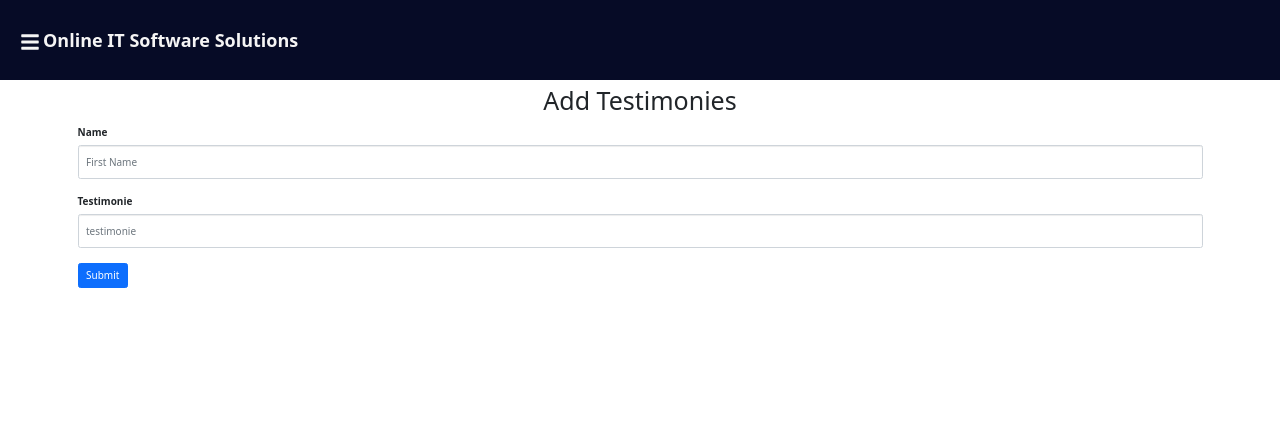
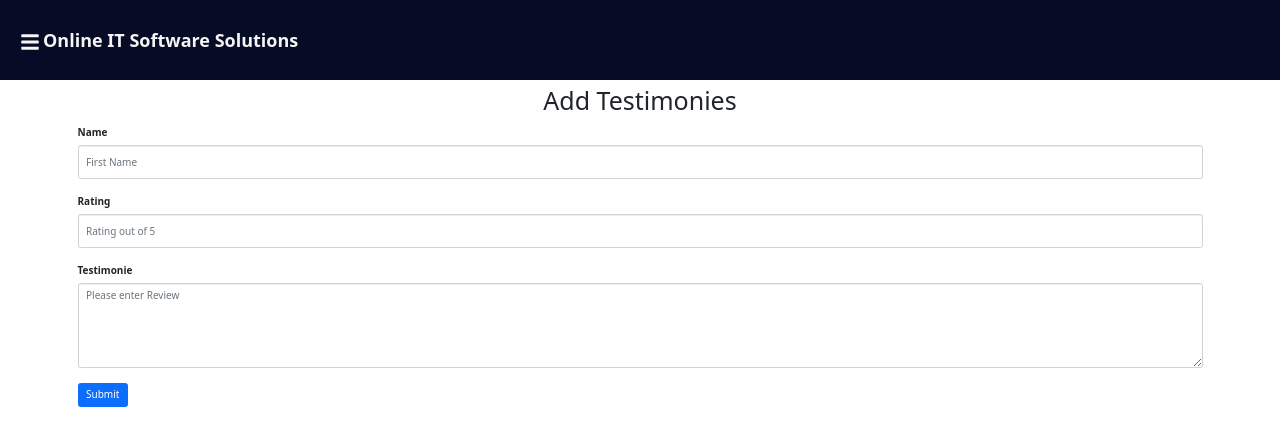
Before and after one commit to shahrukhjavali/OnlineITSoftwareSolutions, a React (Create React App) app: page /testimonies/add in a window 1280 px wide. Shown: the top 446 px of the page. Built offline with nearby package versions, Linux system fonts and the light colour scheme; what google-spreadsheet would draw is missing.

Commit message:
new file

```diff
--- a/src/components/testimonies/add.testimonies.jsx
+++ b/src/components/testimonies/add.testimonies.jsx
@@ -9,6 +9,7 @@ class TestimonieForm extends React.Component{
         super()
         this.state = {
             name:"",
+            rating:"",
             testimonie:""
         }
     }
@@ -21,6 +22,7 @@ class TestimonieForm extends React.Component{
         e.preventDefault()
         appendData_Testimonies({
             Name:this.state.name[0],
+            Rating:this.state.rating[0],
             Testimonies:this.state.testimonie[0],
             Date:new Date().toLocaleDateString()
         })
@@ -38,8 +40,12 @@ class TestimonieForm extends React.Component{
                 <Form.Control type = "text" name = "name" placeholder = "First Name" onChange = {this.handleChange}/>
             </Form.Group>
             <Form.Group>
+                <Form.Label>Rating</Form.Label>
+                <Form.Control type = "number" name = "rating" placeholder = "Rating out of 5" onChange = {this.handleChange}/>
+            </Form.Group>
+            <Form.Group>
                 <Form.Label>Testimonie</Form.Label>
-                <Form.Control type = "textarea" name = "testimonie" placeholder = "testimonie" onChange = {this.handleChange}/>
+                <Form.Control as = "TextArea" name = "testimonie" placeholder = "Please enter Review" onChange = {this.handleChange} rows = {5}/>
             </Form.Group>
             <Form.Group>
                 <Button className = "btn" type="submit">Submit</Button>
--- a/src/components/testimonies/testimonies.component.jsx
+++ b/src/components/testimonies/testimonies.component.jsx
@@ -6,6 +6,7 @@ import '../testimonies/testimonies.styles.css';
 import TestimonieForm from './add.testimonies';
 import user from '../testimonies/user.jpg';
 import { Link } from 'react-router-dom';
+import Ratings from '../ratings/ratings.component';
 
 class Testimonies extends React.Component{
     constructor(){
@@ -61,7 +62,12 @@ class Testimonies extends React.Component{
                     <Row key = {row[1]} className = "rows">
                       <Col>
                         <Image className = "img" src={user}/>
-                          <span className = "name" >{row[3]}</span>
+                        <span className = "name" >{row[3]}</span>
+                          {
+                            [...Array(parseInt(row[5]))].map((start,i) =>{
+                              return <Ratings/>
+                            })
+                          }
                         <Col className = "col">
                           <p>{row[4]}</p>
                         </Col>
```
Also changed, not shown: src/components/testimonies/testimonies.styles.css (line endings or trailing spaces).
